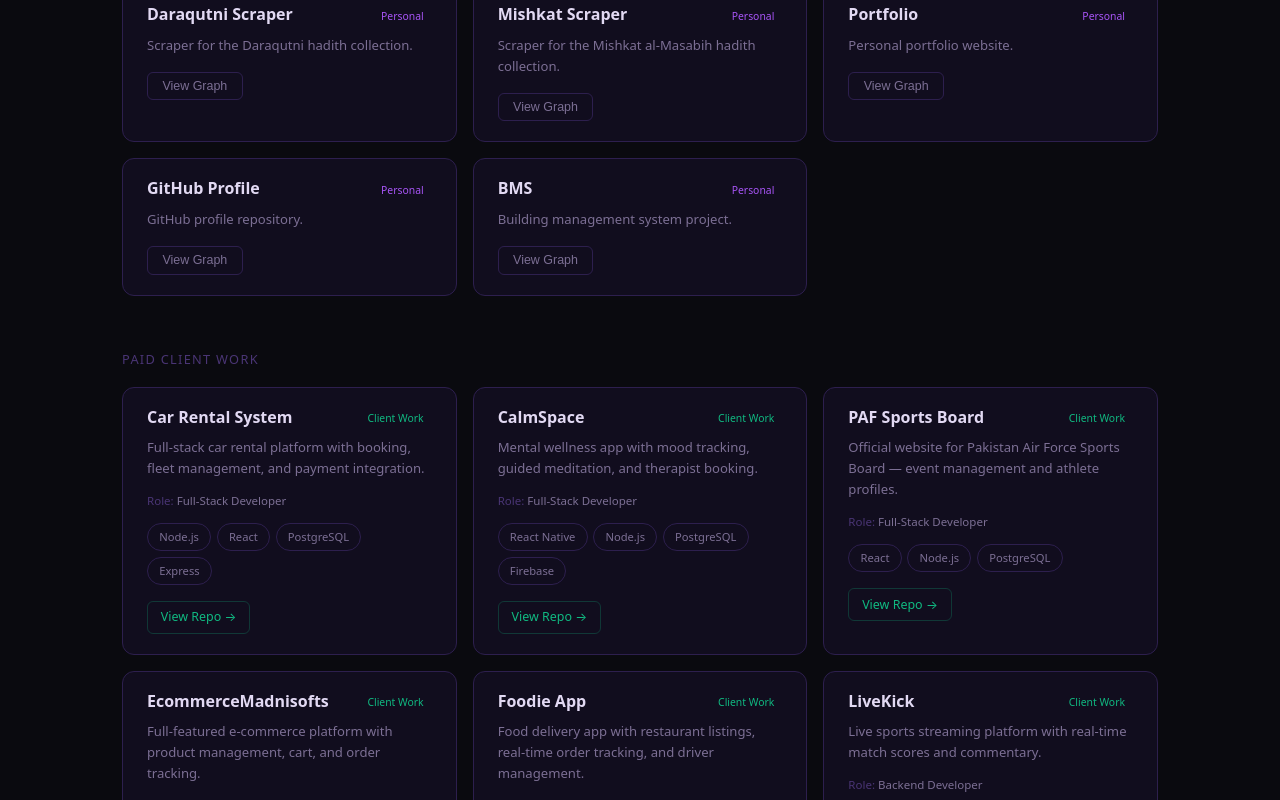
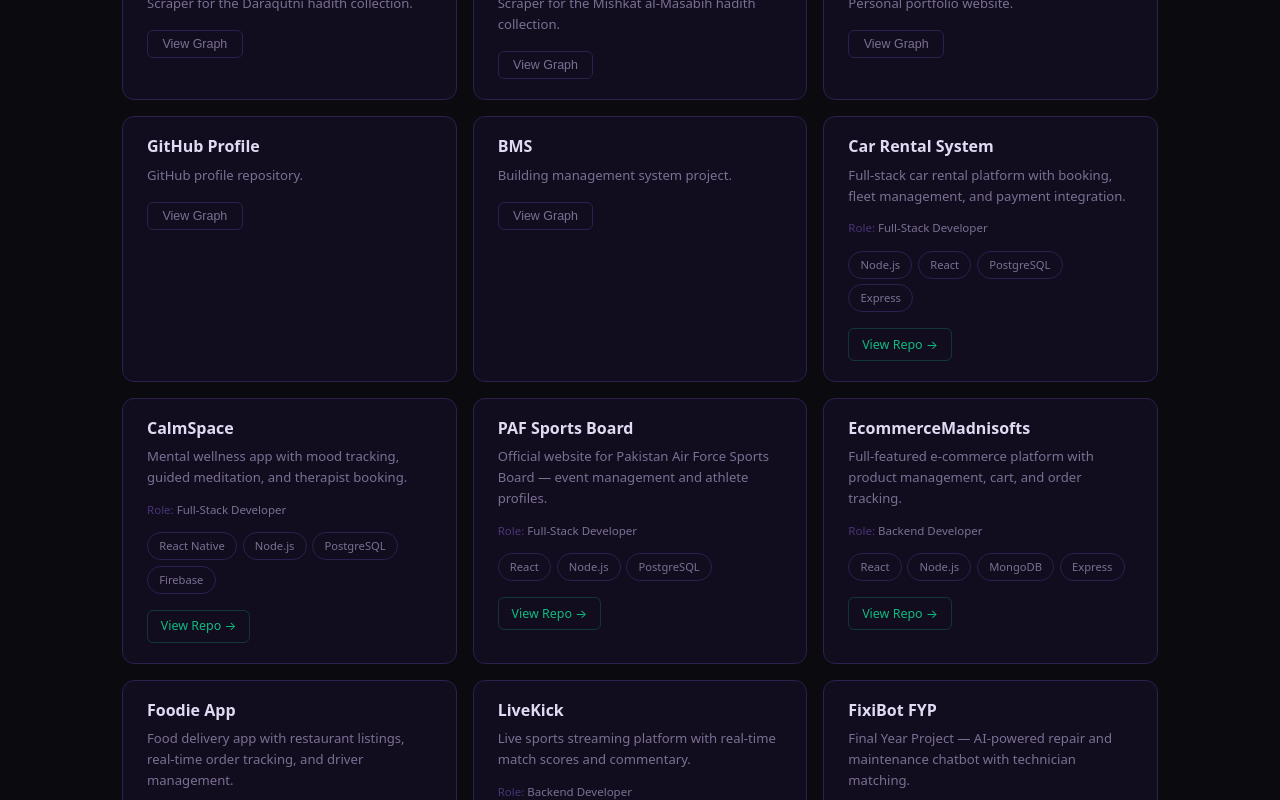
Before and after one commit to sheikhBasit/basit-knowledge-graph, a React (Vite) app: page / in a window 1280 px wide. Shown: the part 1760-2560 px from the top of the page. Built offline with nearby package versions, Linux system fonts and the light colour scheme.

Commit message:
feat: flat project list, remove category sections and badges

```diff
--- a/src/components/ManualCard.tsx
+++ b/src/components/ManualCard.tsx
@@ -4,14 +4,7 @@ interface Props {
   project: ManualProject;
 }
 
-const CATEGORY_BADGE: Record<string, { label: string; color: string }> = {
-  paid: { label: "Client Work", color: "var(--emerald)" },
-  fyp: { label: "FYP", color: "var(--gold)" },
-};
-
 export default function ManualCard({ project }: Props) {
-  const badge = CATEGORY_BADGE[project.category];
-
   return (
     <div
       style={{
@@ -22,36 +15,16 @@ export default function ManualCard({ project }: Props) {
         transition: "border-color 0.2s",
       }}
       onMouseEnter={(e) =>
-        (e.currentTarget.style.borderColor = "var(--emerald)")
+        (e.currentTarget.style.borderColor = "var(--purple)")
       }
       onMouseLeave={(e) =>
         (e.currentTarget.style.borderColor = "var(--border)")
       }
     >
-      <div
-        style={{
-          display: "flex",
-          justifyContent: "space-between",
-          alignItems: "flex-start",
-          marginBottom: "0.5rem",
-        }}
-      >
+      <div style={{ marginBottom: "0.5rem" }}>
         <h3 style={{ fontSize: "1rem", fontWeight: 600, color: "var(--text)" }}>
           {project.project}
         </h3>
-        {badge && (
-          <span
-            style={{
-              fontSize: "0.65rem",
-              color: badge.color,
-              border: `1px solid ${badge.color}40`,
-              padding: "0.15rem 0.5rem",
-              borderRadius: "999px",
-            }}
-          >
-            {badge.label}
-          </span>
-        )}
       </div>
 
       <p
--- a/src/components/ProjectCard.tsx
+++ b/src/components/ProjectCard.tsx
@@ -6,14 +6,8 @@ interface Props {
   project: ProjectMeta;
 }
 
-const CATEGORY_BADGE: Record<string, { label: string; color: string }> = {
-  personal: { label: "Personal", color: "var(--purple)" },
-  professional: { label: "Villaex", color: "var(--gold)" },
-};
-
 export default function ProjectCard({ project }: Props) {
   const [showGraph, setShowGraph] = useState(false);
-  const badge = CATEGORY_BADGE[project.category];
 
   return (
     <div
@@ -26,32 +20,12 @@ export default function ProjectCard({ project }: Props) {
       }}
     >
       <div style={{ padding: "1.25rem 1.5rem" }}>
-        <div
-          style={{
-            display: "flex",
-            justifyContent: "space-between",
-            alignItems: "flex-start",
-            marginBottom: "0.5rem",
-          }}
-        >
+        <div style={{ marginBottom: "0.5rem" }}>
           <h3
             style={{ fontSize: "1rem", fontWeight: 600, color: "var(--text)" }}
           >
             {project.project}
           </h3>
-          {badge && (
-            <span
-              style={{
-                fontSize: "0.65rem",
-                color: badge.color,
-                border: `1px solid ${badge.color}40`,
-                padding: "0.15rem 0.5rem",
-                borderRadius: "999px",
-              }}
-            >
-              {badge.label}
-            </span>
-          )}
         </div>
         <p
           style={{
--- a/src/components/ProjectsSection.tsx
+++ b/src/components/ProjectsSection.tsx
@@ -1,20 +1,7 @@
 import { useEffect, useState } from "react";
 import ProjectCard from "./ProjectCard";
 import ManualCard from "./ManualCard";
-import type { ProjectMeta, ManualProject, ProjectCategory } from "../types";
-
-const CATEGORY_ORDER: ProjectCategory[] = [
-  "personal",
-  "professional",
-  "paid",
-  "fyp",
-];
-const CATEGORY_LABELS: Record<ProjectCategory, string> = {
-  personal: "Personal Projects",
-  professional: "Professional — VillaEx Technologies",
-  paid: "Paid Client Work",
-  fyp: "Final Year Project",
-};
+import type { ProjectMeta, ManualProject } from "../types";
 
 export default function ProjectsSection() {
   const [analyzed, setAnalyzed] = useState<ProjectMeta[]>([]);
@@ -32,27 +19,6 @@ export default function ProjectsSection() {
   return (
     <section>
       <div className="section-title">Projects</div>
-      {CATEGORY_ORDER.map((cat) => {
-        const analyzedInCat = analyzed.filter(
-          (p) => p.category === cat && p.hasGraph,
-        );
-        const manualInCat = manual.filter((p) => p.category === cat);
-        if (analyzedInCat.length === 0 && manualInCat.length === 0) return null;
-
-        return (
-          <div key={cat} style={{ marginBottom: "3.5rem" }}>
-            <h3
-              style={{
-                fontSize: "0.8rem",
-                color: "var(--text-faint)",
-                textTransform: "uppercase",
-                letterSpacing: "0.1em",
-                marginBottom: "1.25rem",
-                fontWeight: 500,
-              }}
-            >
-              {CATEGORY_LABELS[cat]}
-            </h3>
       <div
         style={{
           display: "grid",
@@ -60,16 +26,15 @@ export default function ProjectsSection() {
           gap: "1rem",
         }}
       >
-              {analyzedInCat.map((p) => (
+        {analyzed
+          .filter((p) => p.hasGraph)
+          .map((p) => (
             <ProjectCard key={p.slug} project={p} />
           ))}
-              {manualInCat.map((p) => (
+        {manual.map((p) => (
           <ManualCard key={p.slug} project={p} />
         ))}
       </div>
-          </div>
-        );
-      })}
     </section>
   );
 }
```
Lines whose indentation alone changed are shown as unchanged.
